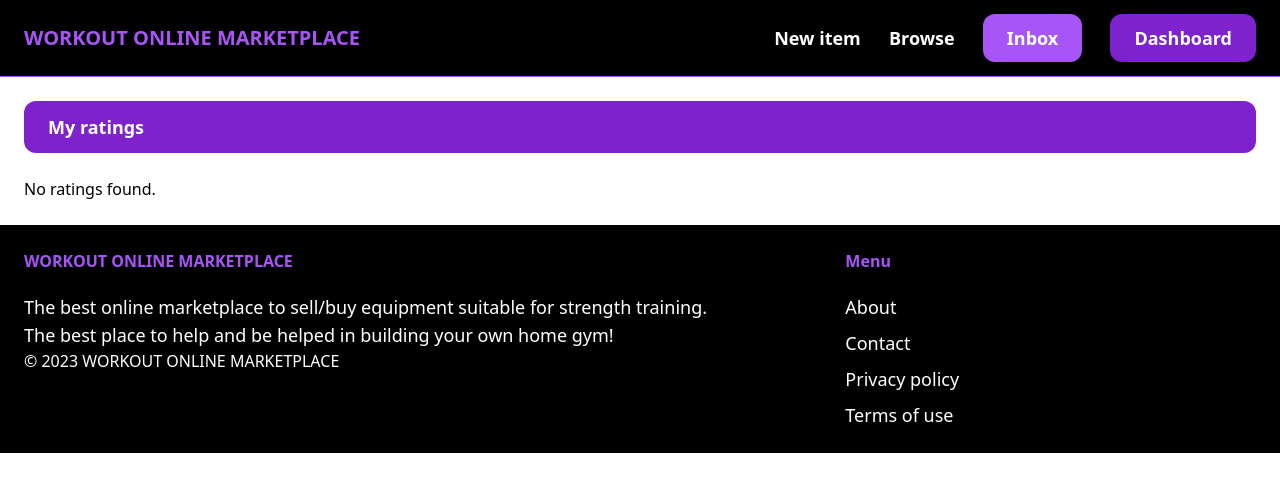
After one commit to IvanNece/NeceriniPPM_Back_End, a Django app: page /ratingsANDreviews/user/ratings/ in a window 1280 px wide. The commit adds this page. Shown: the top 492 px of the page. Run offline with Django 4.2, Linux system fonts and the light colour scheme; a user stored in the database is signed in; data comes from the database, SQL or seed files in the repository; some libraries are stand-ins or nearby versions.

Commit message:
ratings done, manca review

```diff
--- a/onlineMarketPlace/item/forms.py
+++ b/onlineMarketPlace/item/forms.py
@@ -1,4 +1,5 @@
 from django import forms
+
 from .models import Item
 
 INPUT_CLASSES = 'w-full px-8 py-4 rounded-xl border'
--- a/onlineMarketPlace/item/templates/item/detail.html
+++ b/onlineMarketPlace/item/templates/item/detail.html
@@ -32,10 +32,10 @@
                 <div>
                     <a href="{% url 'ratingsANDreviews:rateUser' receiverId=item.createdBy.id  %}" class="inline-block mt-6 px-6 py-3 text-lg font-semibold bg-white text-purple-600 rounded-xl hover:bg-green-500">Rate seller.......</a>
                 </div>
-{% comment %}
+
                 <div>
-                    <a href="{% url 'ratingsANDreviews:reviewUser' %}" class="inline-block mt-6 px-6 py-3 text-lg font-semibold bg-white text-purple-600 rounded-xl hover:bg-green-500">Review seller...</a>
-                </div> {% endcomment %}
+                    <a href="{% url 'ratingsANDreviews:reviewUser' receiverId=item.createdBy.id %}" class="inline-block mt-6 px-6 py-3 text-lg font-semibold bg-white text-purple-600 rounded-xl hover:bg-green-500">Review seller...</a>
+                </div>
             {% endif %}
         </div>
 
--- a/onlineMarketPlace/ratingsANDreviews/models.py
+++ b/onlineMarketPlace/ratingsANDreviews/models.py
@@ -4,12 +4,12 @@ from django.contrib.auth.models import User
 # Create your models here.
 class Rating(models.Model):
     author = models.ForeignKey(User, on_delete=models.CASCADE, related_name='sentRatings')
-    receiver = models.ForeignKey(User, on_delete=models.CASCADE, related_name='receiverRatings')
+    receiverId = models.ForeignKey(User, on_delete=models.CASCADE, related_name='receiverRatings')
     score = models.PositiveIntegerField()
     data = models.DateTimeField(auto_now_add=True)
 
 class Review(models.Model):
     author = models.ForeignKey(User, on_delete=models.CASCADE, related_name='sentReviews')
-    receiver = models.ForeignKey(User, on_delete=models.CASCADE, related_name='receiverReviews')
+    receiverId = models.ForeignKey(User, on_delete=models.CASCADE, related_name='receiverReviews')
     text = models.TextField()
     data = models.DateTimeField(auto_now_add=True)
--- a/onlineMarketPlace/ratingsANDreviews/templates/ratingsANDreviews/review.html
+++ b/onlineMarketPlace/ratingsANDreviews/templates/ratingsANDreviews/review.html
@@ -3,7 +3,7 @@
 {% block title %}Rate seller{% endblock %}
 
 {% block content %}
-<form method="post" action="{% url 'reviewUser' receiverId %}">
+<form method="post" action="{% url 'ratingsANDreviews:reviewUser' receiverId=receiverId %}">
   {% csrf_token %}
   <label for="text">Review:</label>
   <textarea name="text"></textarea>
--- /dev/null
+++ b/onlineMarketPlace/ratingsANDreviews/templates/ratingsANDreviews/userRatings.html
@@ -0,0 +1,26 @@
+{% extends 'core/base.html' %}
+
+{% block title %}My ratings:{% endblock %}
+
+{% block content %}
+<h1 class="px-6 py-3 mb-6 text-lg font-semibold bg-purple-700 text-white rounded-xl hover:bg-purple-900">My ratings</h1>
+
+{% if ratings %}
+  <ul class="px-6 py-3 bg-gray-400 rounded-xl">
+    {% for rating in ratings %}
+      <li>
+        <div class="mb-4">
+          <span class="font-semibold">Score:</span> {{ rating.score }}
+        </div>
+        <div class="mb-4">
+          <span class="font-semibold">Receiver:</span> {{ rating.receiverId.username }}
+        </div>
+        <hr class="border-black mb-2">
+      </li>
+    {% endfor %}
+  </ul>
+{% else %}
+  <p>No ratings found.</p>
+{% endif %}
+
+{% endblock %}
--- a/onlineMarketPlace/ratingsANDreviews/urls.py
+++ b/onlineMarketPlace/ratingsANDreviews/urls.py
@@ -7,4 +7,5 @@ app_name = 'ratingsANDreviews'
 urlpatterns = [
     path('rate/<int:receiverId>/', views.rateUser, name='rateUser'),
     path('review/<int:receiverId>/', views.reviewUser, name='reviewUser'),
+    path('user/ratings/', views.userRatings, name='userRatings'),
 ]
--- a/onlineMarketPlace/ratingsANDreviews/views.py
+++ b/onlineMarketPlace/ratingsANDreviews/views.py
@@ -1,30 +1,33 @@
-from django.shortcuts import render, redirect
+from django.shortcuts import render, redirect, get_object_or_404
+from django.contrib.auth.models import User
+from django.contrib.auth.decorators import login_required
+
 from .models import Rating, Review
-from django.contrib.auth.decorators import login_required
 
 # Create your views here.
 @login_required
 def rateUser(request, receiverId):
     if request.method == 'POST':
         score = request.POST.get('score')
+        receiver = get_object_or_404(User, id=receiverId)
         rating = Rating.objects.create(
             author=request.user,
-            receiverId = receiverId,
+            receiverId=receiver,
             score=score
         )
-        # da cambiare con la pagina del profilo //TODO
-        return redirect('pagina_profilo', receiverId)
+        return redirect('ratingsANDreviews:userRatings')
     else:
-        # attenzione alla pagina html //TODO
+        # Attenzione alla pagina html //TODO
         return render(request, 'ratingsANDreviews/rating.html', {'receiverId': receiverId})
 
 @login_required
 def reviewUser(request, receiverId):
     if request.method == 'POST':
         text = request.POST.get('testo')
+        receiver = get_object_or_404(User, id=receiverId)
         review = Review.objects.create(
             author=request.user,
-            receiverId=receiverId,
+            receiverId=receiver,
             text=text
         )
         # da cambiare con la pagina del profilo //TODO
@@ -32,3 +35,8 @@ def reviewUser(request, receiverId):
     else:
         # attenzione alla pagina html //TODO
         return render(request, 'ratingsANDreviews/review.html', {'receiverId': receiverId})
+
+@login_required
+def userRatings(request):
+    ratings = Rating.objects.filter(author=request.user)
+    return render(request, 'ratingsANDreviews/userRatings.html', {'ratings': ratings})
```
Also changed, not shown: onlineMarketPlace/ratingsANDreviews/templates/ratingsANDreviews/rating.html (+14 -6 lines), onlineMarketPlace/db.sqlite3, onlineMarketPlace/ratingsANDreviews/migrations/0002_rename_receiver_rating_receiverid_and_more.py (added).
